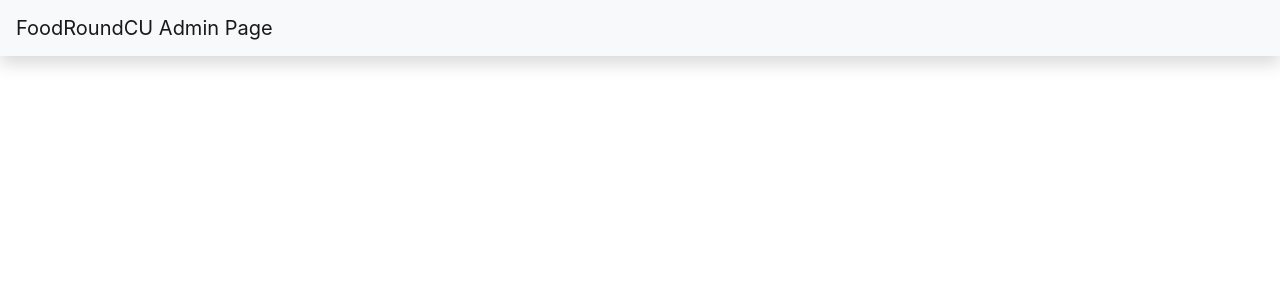
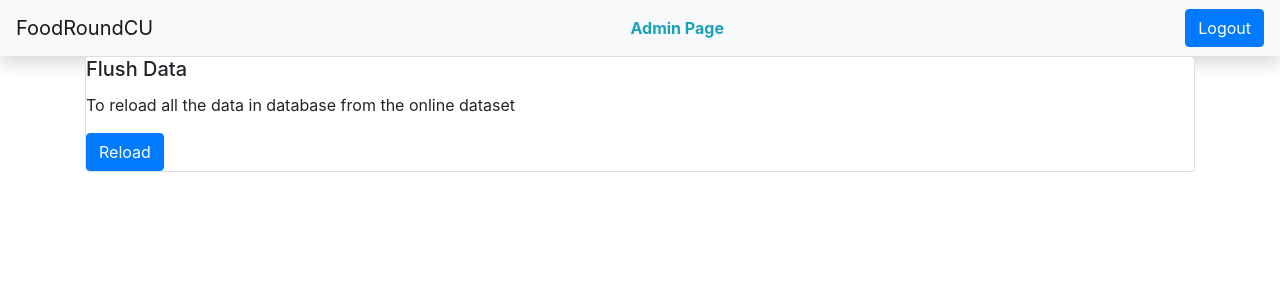
Before and after one commit to yuekalong/CSCI2720Project, a React (Create React App) app: page /#/AdminPage in a window 1280 px wide. Shown: the top 300 px of the page. Built offline with nearby package versions, Linux system fonts and the light colour scheme; what google-maps-react would draw is missing.

Commit message:
flush data front-end done

```diff
--- /dev/null
+++ b/src/components/admin/FlushDataCard.js
@@ -0,0 +1,80 @@
+import React from "react";
+import axios from "axios";
+
+import { Card, Button, Modal } from "react-bootstrap";
+
+class ConfirmDialog extends React.Component {
+  constructor(props) {
+    super(props);
+    this.state = {
+      show: false,
+    };
+    this.handleClose = this.handleClose.bind(this);
+    this.handleShow = this.handleShow.bind(this);
+    this.flushData = this.flushData.bind(this);
+  }
+  handleClose() {
+    this.setState({ show: false });
+  }
+  handleShow() {
+    this.setState({ show: true });
+  }
+  flushData() {
+    axios.get("/api/admins/flushData").then((res) => {
+      console.log(res);
+      if (res.data.success) {
+        alert("Success!");
+        this.setState({ show: false });
+      }
+    });
+  }
+  render() {
+    return (
+      <div>
+        <Button variant="primary" onClick={this.handleShow}>
+          Reload
+        </Button>
+
+        <Modal show={this.state.show} onHide={this.handleClose}>
+          <Modal.Header closeButton>
+            <Modal.Title>Confirmation of Flush Data</Modal.Title>
+          </Modal.Header>
+          <Modal.Body>
+            Are you sure to flush all the data in database? This process cannot
+            go back once it start.
+          </Modal.Body>
+          <Modal.Footer>
+            <Button variant="secondary" onClick={this.handleClose}>
+              Close
+            </Button>
+            <Button variant="primary" onClick={this.flushData}>
+              Confirm
+            </Button>
+          </Modal.Footer>
+        </Modal>
+      </div>
+    );
+  }
+}
+
+class FlushDataCard extends React.Component {
+  constructor(props) {
+    super(props);
+  }
+
+  render() {
+    return (
+      <div>
+        <Card style={{ width: "100%" }}>
+          <Card.Title>Flush Data</Card.Title>
+          <Card.Text>
+            To reload all the data in database from the online dataset
+          </Card.Text>
+          <ConfirmDialog />
+        </Card>
+      </div>
+    );
+  }
+}
+
+export default FlushDataCard;
--- a/src/views/AdminPage.js
+++ b/src/views/AdminPage.js
@@ -1,6 +1,9 @@
 import React from "react";
 
-import Navbar from "react-bootstrap/Navbar";
+import { Link } from "react-router-dom";
+import { Navbar, Button, Container } from "react-bootstrap";
+
+import FlushDataCard from "../components/admin/FlushDataCard.js";
 
 class AdminPage extends React.Component {
   constructor(props) {
@@ -10,11 +13,21 @@ class AdminPage extends React.Component {
   render() {
     return (
       <div>
-        <Navbar className="shadow" bg="light" expand="lg">
-          <Navbar.Brand href="#">
-            FoodRoundCU <span>Admin Page</span>
-          </Navbar.Brand>
+        <Navbar
+          className="shadow justify-content-between"
+          bg="light"
+          expand="lg"
+        >
+          <Navbar.Brand>FoodRoundCU</Navbar.Brand>
+          <span className="text-info font-weight-bold">Admin Page</span>
+
+          <Link to="/">
+            <Button>Logout</Button>
+          </Link>
         </Navbar>
+        <Container className="container-fluid">
+          <FlushDataCard />
+        </Container>
       </div>
     );
   }
```
Also changed, not shown: routes/api/admins.js (+8 -2 lines).
